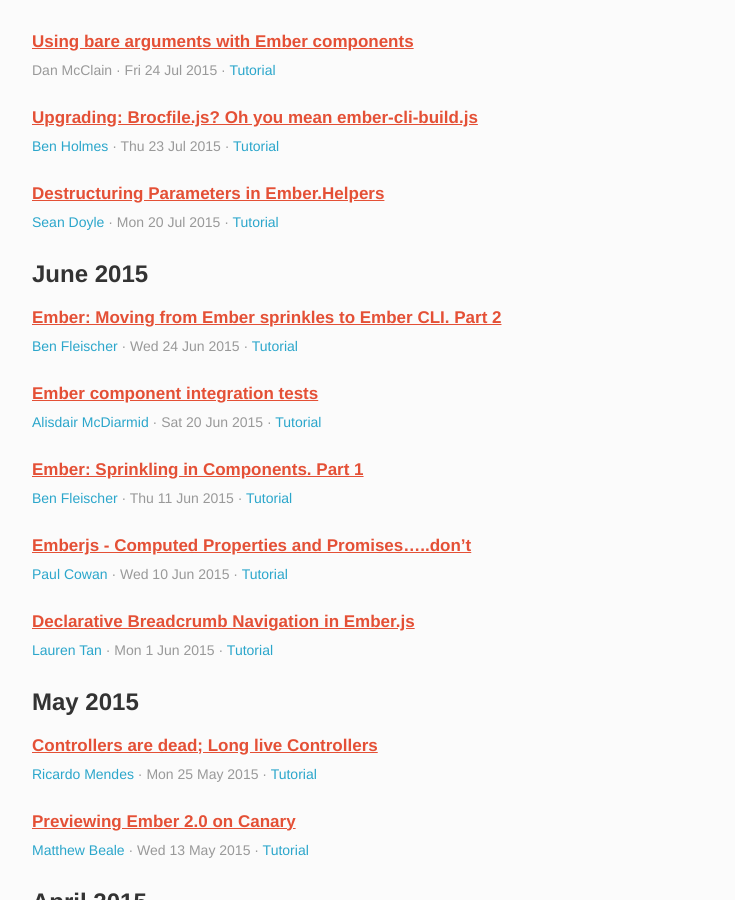
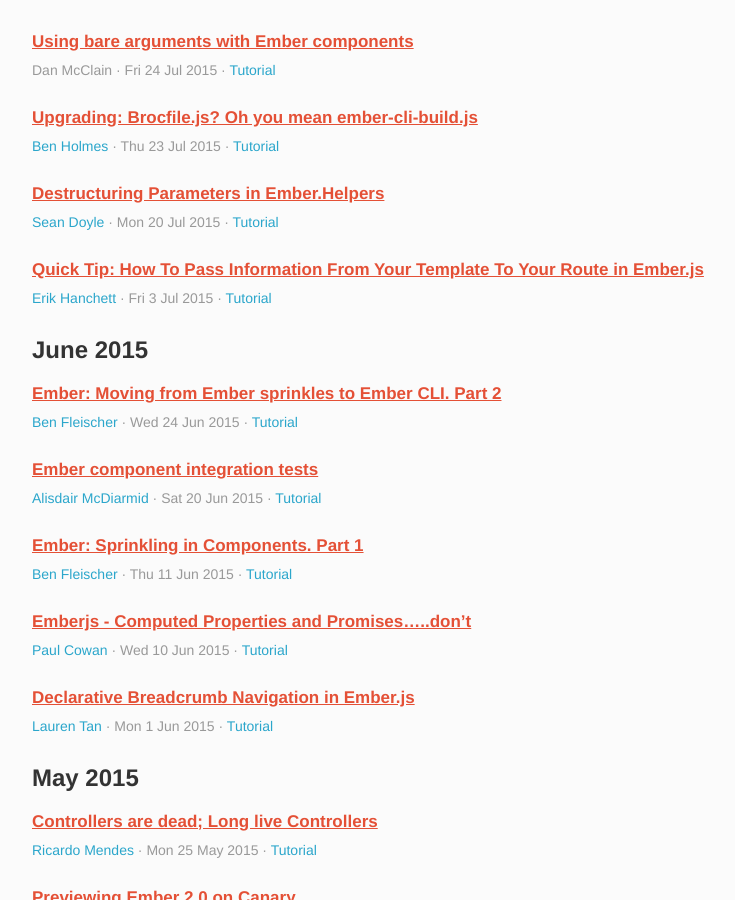
Before and after one commit to emberwatch/emberwatch, a Jekyll site: the page built from tutorials.html, in a window 1280 px wide and 900 px high, scrolled down 2812 px. Shown: the whole window, without its empty margins (148-883 px from the left). Built offline with Jekyll 4.4.1, drawn with Linux system fonts in a browser that asks for light colours; Markdown is read by kramdown in place of the engine named in the settings; comment, search, counter and statistics services are not loaded.

Commit message:
[Add Article] Pass info from template to route

```diff
--- a/_data/people.yml
+++ b/_data/people.yml
@@ -1148,3 +1148,8 @@
   id: 269
 - name: Philippe de Ryck
   id: 270
+- name: Erik Hanchett
+  twitter: ErikCH
+  github: ErikCH
+  site: http://www.programwitherik.com/
+  id: 271
--- a/_data/tutorials.yml
+++ b/_data/tutorials.yml
@@ -271,6 +271,14 @@
   date_updated: '2015-07-20'
   urls:
   - https://robots.thoughtbot.com/destructuring-parameters-in-ember-helpers
+- title: 'Quick Tip: How To Pass Information From Your Template To Your Route in Ember.js'
+  author_ids:
+  - 271
+  date: '2015-07-03'
+  date_created: '2015-07-03'
+  date_updated: '2015-07-03'
+  urls:
+  - http://www.programwitherik.com/quick-tip-how-to-pass-information-from-your-template-to-your-route-in-ember-js/
 - title: 'Ember component integration tests'
   author_ids:
   - 257
```
